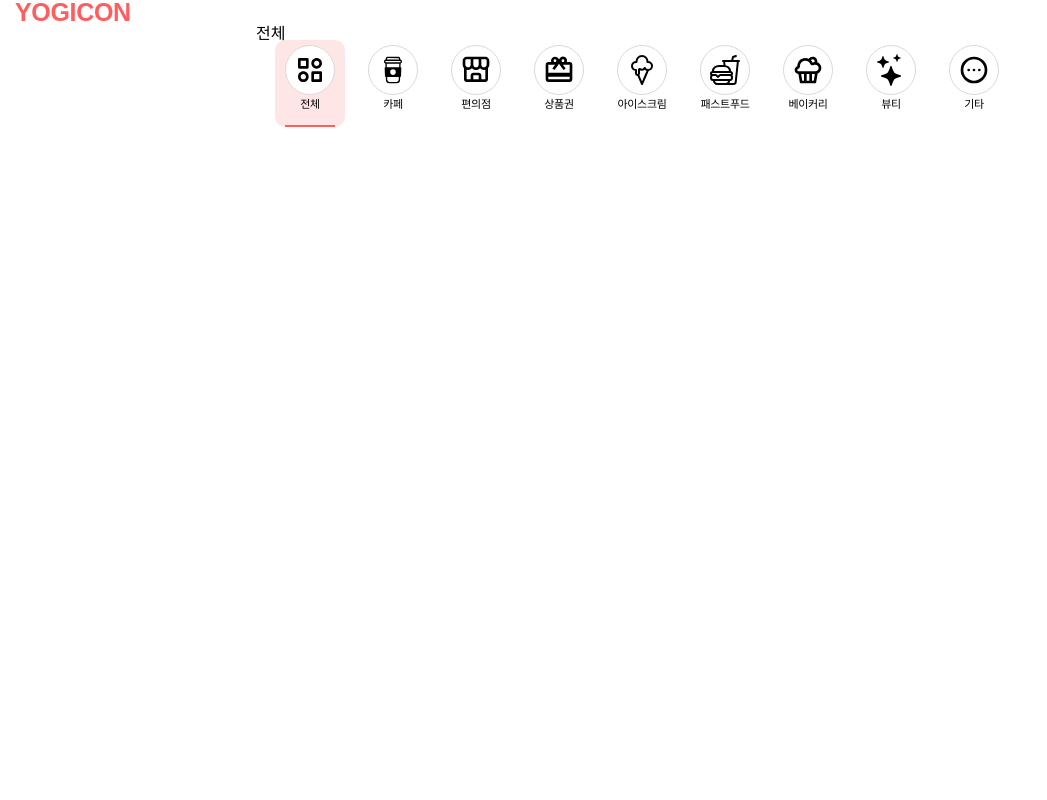
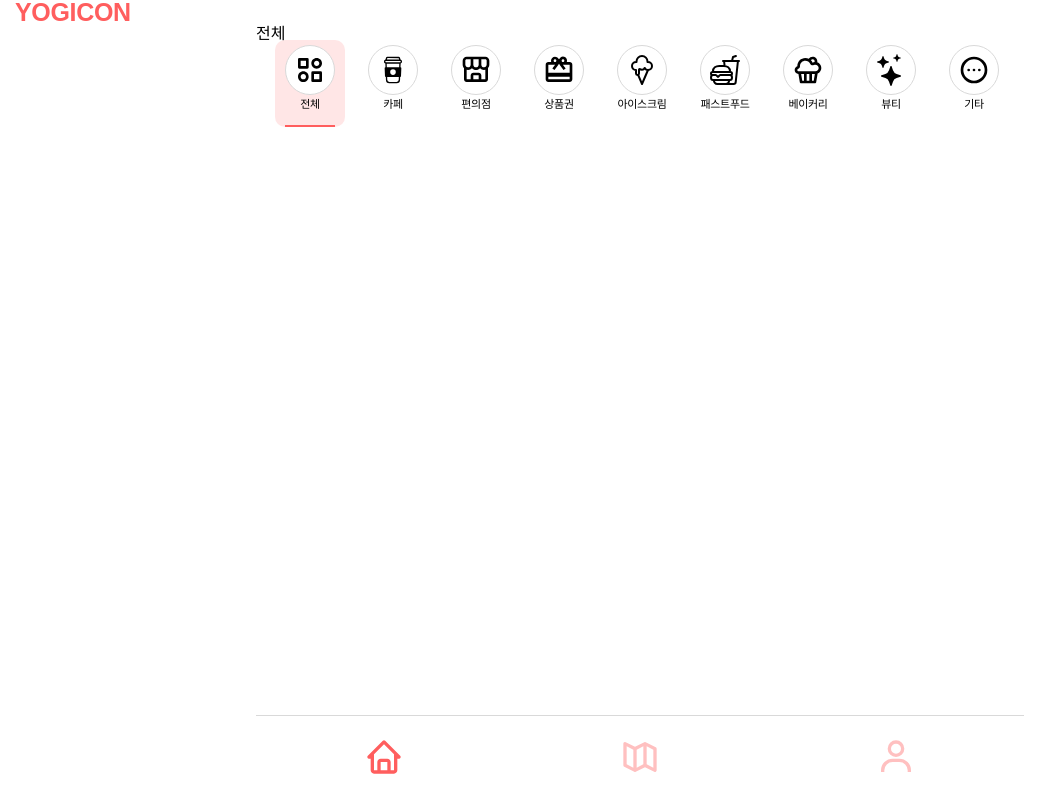
Before and after one commit to FRONT-END-BOOTCAMP-PLUS-3/YogiCon, a Next.js app: page / in a window 1280 px wide. Shown: the whole page, without its empty margins (0-1047 px from the left). Built offline with nearby package versions, Linux system fonts and the light colour scheme; a web font is replaced by a local one.

Commit message:
refactor: RootLayout의 Navbar 조건부 렌더링
- 오류나서 use client도 추가함

```diff
--- a/app/layout.tsx
+++ b/app/layout.tsx
@@ -1,7 +1,16 @@
+'use client';
+
+import Header from '@/components/Header/Header';
+import Navbar from '@/components/Navbar';
 import { GlobalStyles } from './globalStyles';
-import Header from '@/components/Header/Header';
+import { usePathname } from 'next/navigation';
 
 const RootLayout = ({ children }: { children: React.ReactNode }) => {
+  const pathname = usePathname();
+
+  const hideNavbarPaths = ['/map', '/add-con', '/view-con'];
+  const shouldHideNavbar = hideNavbarPaths.includes(pathname);
+
   return (
     // <!DOCTYPE html>
     <html lang="en">
@@ -28,6 +37,7 @@ const RootLayout = ({ children }: { children: React.ReactNode }) => {
         <GlobalStyles />
         <Header />
         <div>{children}</div>
+        {!shouldHideNavbar && <Navbar />}
       </body>
     </html>
   );
```
